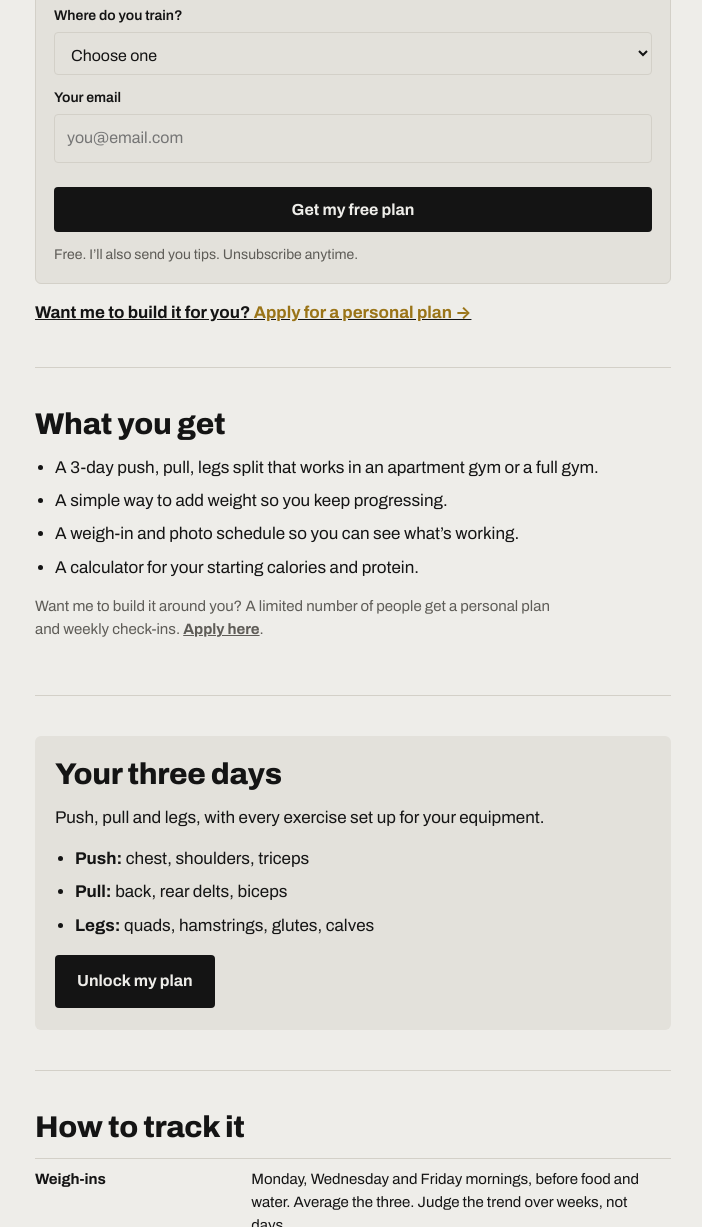
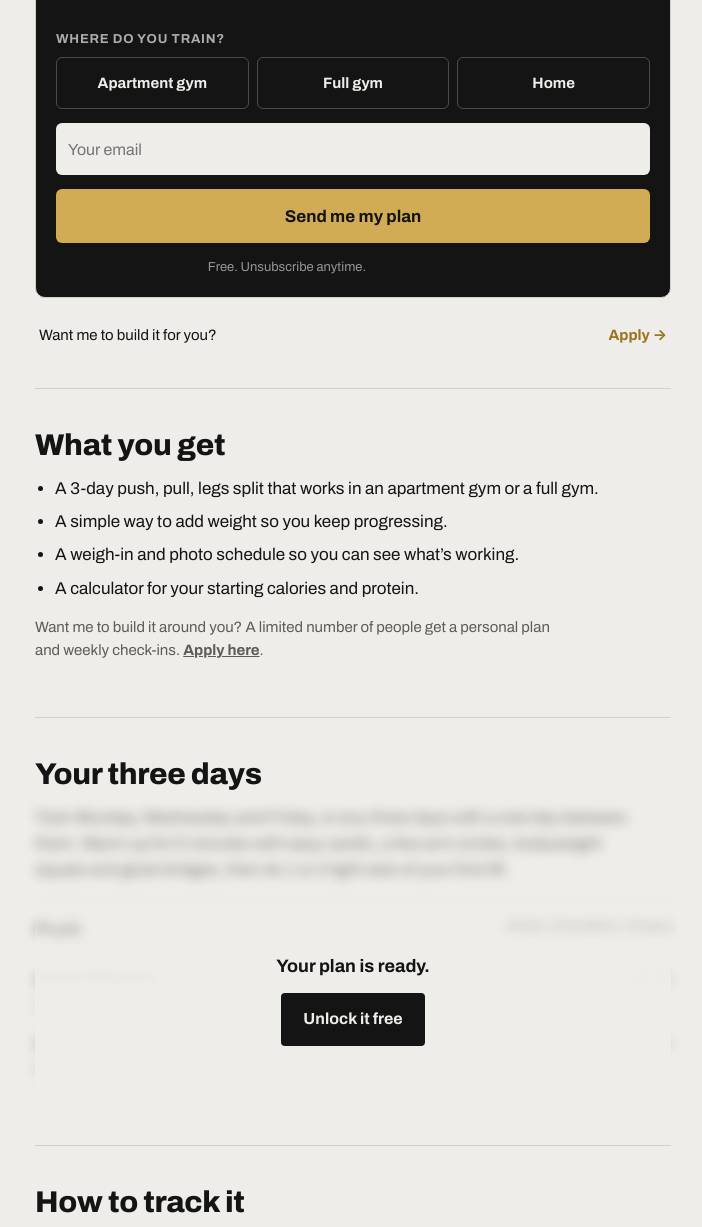
Before and after one commit to cornellwilson1234/strongbybornell, a plain HTML site: page index.html in a window 1280 px wide. Shown: the part 441-1668 px from the top of the page, without its empty margins (287-989 px from the left). Drawn offline with Linux system fonts and the light colour scheme.

Commit message:
Polish homepage signup: dark card, tap tiles, blurred plan preview
Co-Authored-By: Claude Opus 5.5 <noreply@anthropic.com>
Claude-Session: https://claude.ai/code/session_01LzkY6eexHJCbjsQdrC2Njh

```diff
--- a/index.html
+++ b/index.html
@@ -12,6 +12,7 @@ box-sizing:border-box;padding-top:env(safe-area-inset-top,0px);padding-bottom:en
 :root[data-theme="dark"]{color-scheme:dark;--bg:#121212;--ink:#EDEAE2;--mute:#A09D95;--gold:#D2AC55;--line:#2E2E2C;--panel:#1C1C1B;--btn:#D2AC55;--btnt:#121212}
 html{scroll-padding-top:env(safe-area-inset-top,0px)}
 *{box-sizing:border-box}
+[hidden]{display:none!important}
 body{margin:0;background:var(--bg);color:var(--ink);font-family:"Archivo",system-ui,-apple-system,"Segoe UI",Helvetica,Arial,sans-serif;font-size:17px;line-height:1.55}
 .w{max-width:680px;margin:0 auto;padding:0 22px}
 header.hero{padding:56px 0 40px;border-bottom:1px solid var(--line)}
@@ -43,22 +44,35 @@ input,select{width:100%;font:inherit;font-size:16px;padding:11px 12px;background
 table{border-collapse:collapse;width:100%;font-size:15px;margin-bottom:14px}
 td,th{text-align:left;padding:9px 8px 9px 0;border-top:1px solid var(--line);vertical-align:top}th{font-weight:700;width:34%}
 .apply{background:var(--panel);margin:40px -22px 0;padding:36px 22px 44px}
-.grab{margin-top:6px;background:var(--panel);border:1px solid var(--line);border-radius:6px;padding:18px}
-.grab h2{font-size:22px;margin-bottom:6px}
-.grab form{display:grid;gap:12px}
-.grab .btn{width:100%;text-align:center}
-.small{font-size:14px;color:var(--mute);margin:0}
-.toapply{display:inline-block;margin-top:16px;font-weight:700;color:var(--ink)}
-.toapply span{color:var(--gold)}
-.ok{background:var(--panel);border-left:4px solid var(--gold);padding:14px 16px;margin-top:6px}
-.ok p{margin:0}
-.lock{background:var(--panel);padding:22px 20px;border-radius:6px;text-align:left}
-.lock ul{margin-bottom:16px}
+.grab{--c-bg:#141414;--c-fg:#EEEDE9;--c-gold:#D2AC55;margin-top:4px;background:var(--c-bg);color:var(--c-fg);border:1px solid var(--line);border-radius:10px;padding:22px 20px 20px}
+.grab h2{font-size:24px;margin:0 0 4px;color:var(--c-fg)}
+.grab .sub{margin:0 0 18px;font-size:15px;opacity:.75}
+.grab form{display:grid;gap:14px}
+.grab .q{font-size:13px;font-weight:700;letter-spacing:.06em;text-transform:uppercase;opacity:.7;margin:0 0 8px}
+.tiles{display:grid;grid-template-columns:repeat(3,1fr);gap:8px}
+.tiles label{position:relative;margin:0;cursor:pointer}
+.tiles input{position:absolute;inset:0;opacity:0;margin:0;cursor:pointer}
+.tiles span{display:flex;align-items:center;justify-content:center;text-align:center;min-height:52px;padding:8px 6px;border-radius:6px;border:1.5px solid color-mix(in srgb,var(--c-fg) 25%,transparent);font-weight:700;font-size:15px;line-height:1.2}
+.tiles input:checked+span{background:var(--c-gold);border-color:var(--c-gold);color:var(--c-bg)}
+.tiles input:focus-visible+span{outline:3px solid var(--c-gold);outline-offset:2px}
+.grab input[type=email]{background:var(--c-fg);color:#141414;border:0;height:52px;border-radius:6px}
+.grab .go{width:100%;background:var(--c-gold);color:var(--c-bg);height:54px;border-radius:6px;font-size:17px;margin:0}
+.grab .fine{font-size:13px;opacity:.6;margin:0;text-align:center}
+.err{color:#F2B8B5;font-size:14px;font-weight:600;margin:0}
+.err:empty{display:none}
+.ok{display:flex;gap:12px;align-items:center}
+.ok b{display:block;font-size:20px;color:var(--c-fg)}
+.ok p{margin:0;opacity:.8;font-size:15px}
+.ok i{flex:none;width:36px;height:36px;border-radius:50%;background:var(--c-gold);color:var(--c-bg);display:grid;place-items:center;font-style:normal;font-weight:900}
+.toapply{display:flex;justify-content:space-between;align-items:center;gap:12px;margin-top:12px;padding:14px 4px 0;text-decoration:none;color:var(--ink);font-size:15px}
+.toapply b{color:var(--gold);white-space:nowrap}
+.locked{position:relative}
+.locked .preview{filter:blur(6px);opacity:.5;pointer-events:none;user-select:none;max-height:300px;overflow:hidden}
+.locked .gate{position:absolute;inset:auto 0 0 0;top:90px;display:flex;flex-direction:column;align-items:center;justify-content:center;gap:12px;text-align:center;background:linear-gradient(to bottom,transparent,var(--bg) 45%)}
+.locked .gate p{margin:0;font-weight:700;font-size:18px}
+.gate{display:none}
 .sw{display:none}
 body[data-setup="apt"] .sw.apt,body[data-setup="gym"] .sw.gym,body[data-setup="home"] .sw.home{display:inline}
-.err{color:#B3261E;font-size:14px;font-weight:600;margin:0}
-@media (prefers-color-scheme:dark){:root:not([data-theme="light"]) .err{color:#F2B8B5}}
-:root[data-theme="dark"] .err{color:#F2B8B5}
 footer{padding:26px 0 40px;color:var(--mute);font-size:13px;line-height:1.5}
 @media (prefers-reduced-motion:no-preference){header.hero h1{animation:rise .7s ease-out both}@keyframes rise{from{opacity:0;transform:translateY(14px)}to{opacity:1;transform:none}}}
 </style>
@@ -70,18 +84,22 @@ footer{padding:26px 0 40px;color:var(--mute);font-size:13px;line-height:1.5}
 <h1>STRONG</h1>
 <p class="lede">A free 3-day plan to start building muscle, with a way to track it and a way to figure out how much to eat.</p>
 <div class="grab" id="get">
-<h2>Get your free plan</h2>
-<p class="small" style="margin-bottom:14px">Pick where you train and I’ll set up the plan for your equipment.</p>
 <form id="signup" novalidate>
-<div><label for="setup">Where do you train?</label><select id="setup" required><option value="">Choose one</option><option value="apt">Apartment gym</option><option value="gym">Full gym</option><option value="home">Home</option></select></div>
-<div><label for="em">Your email</label><input id="em" type="email" autocomplete="email" inputmode="email" placeholder="you@email.com" required></div>
+<div><h2>Get your free plan</h2><p class="sub">Set up for the equipment you have.</p></div>
+<div><p class="q" id="wq">Where do you train?</p>
+<div class="tiles" role="radiogroup" aria-labelledby="wq">
+<label><input type="radio" name="setup" value="apt"><span>Apartment gym</span></label>
+<label><input type="radio" name="setup" value="gym"><span>Full gym</span></label>
+<label><input type="radio" name="setup" value="home"><span>Home</span></label>
+</div></div>
+<input id="em" type="email" autocomplete="email" inputmode="email" placeholder="Your email" aria-label="Your email" required>
 <p class="err" id="sErr" role="alert"></p>
-<button class="btn" type="submit" id="sBtn">Get my free plan</button>
-<p class="small">Free. I’ll also send you tips. Unsubscribe anytime.</p>
+<button class="btn go" type="submit" id="sBtn">Send me my plan</button>
+<p class="fine">Free. Unsubscribe anytime.</p>
 </form>
-<div class="ok" id="sOk" hidden><p><b>You’re in.</b> Your <span class="pname">apartment gym</span> plan is below.</p></div>
+<div class="ok" id="sOk" hidden><i>✓</i><div><b>You’re in.</b><p>Your <span class="pname">apartment gym</span> plan is right below.</p></div></div>
 </div>
-<a class="toapply" href="https://forms.gle/cX56DHgS1UnQ3DgS8" target="_blank" rel="noopener">Want me to build it for you? <span>Apply for a personal plan →</span></a>
+<a class="toapply" href="https://forms.gle/cX56DHgS1UnQ3DgS8" target="_blank" rel="noopener">Want me to build it for you? <b>Apply →</b></a>
 </header>
 
 <section id="start">
@@ -96,14 +114,9 @@ footer{padding:26px 0 40px;color:var(--mute);font-size:13px;line-height:1.5}
 </section>
 
 <section id="plan">
-<div class="lock" id="lock">
-<h2>Your three days</h2>
-<p>Push, pull and legs, with every exercise set up for your equipment.</p>
-<ul><li><b>Push:</b> chest, shoulders, triceps</li><li><b>Pull:</b> back, rear delts, biceps</li><li><b>Legs:</b> quads, hamstrings, glutes, calves</li></ul>
-<a class="btn" href="#get">Unlock my plan</a>
-</div>
-<div id="days" hidden>
-<h2>Your <span class="pname">apartment gym</span> plan</h2>
+<h2 id="ptitle">Your three days</h2>
+<div id="days" class="locked">
+<div class="preview" id="pv">
 <p>Train Monday, Wednesday and Friday, or any three days with a rest day between them. Warm up for 5 minutes with easy cardio, a few arm circles, bodyweight squats and glute bridges, then do 1 or 2 light sets of your first lift.</p>
 
 <details open><summary>Push <span>chest, shoulders, triceps</span></summary><div>
@@ -131,6 +144,8 @@ footer{padding:26px 0 40px;color:var(--mute);font-size:13px;line-height:1.5}
 </div></details>
 
 <p style="margin-top:20px"><b>How to add weight.</b> Each lift has a rep range. When you hit the top of the range on every set, go heavier next time. For the first two weeks, stop with 2 or 3 reps left in the tank so you can learn the movements. After that, stop 1 or 2 reps short on the big lifts. Rest 2 to 3 minutes between big lifts and about a minute between small ones.</p>
+</div>
+<div class="gate" id="gate"><p>Your plan is ready.</p><a class="btn" href="#get">Unlock it free</a></div>
 </div>
 </section>
 
@@ -182,13 +197,15 @@ var g=function(i){return document.getElementById(i)};
 function unlock(k){
   document.body.setAttribute("data-setup",k);
   document.querySelectorAll(".pname").forEach(function(e){e.textContent=NAMES[k]});
-  g("lock").hidden=true;g("days").hidden=false;g("signup").hidden=true;g("sOk").hidden=false;
+  g("ptitle").textContent="Your "+NAMES[k]+" plan";
+  g("days").classList.remove("locked");
+  g("signup").hidden=true;g("sOk").hidden=false;
 }
 try{var saved=localStorage.getItem("strongSetup");if(NAMES[saved])unlock(saved)}catch(e){}
 g("signup").addEventListener("submit",function(ev){
   ev.preventDefault();
-  var k=g("setup").value,em=g("em").value.trim(),err=g("sErr");err.textContent="";
-  if(!k){err.textContent="Pick where you train.";g("setup").focus();return}
+  var c=document.querySelector("input[name=setup]:checked"),k=c?c.value:"",em=g("em").value.trim(),err=g("sErr");err.textContent="";
+  if(!k){err.textContent="Pick where you train.";return}
   if(!/^[^\s@]+@[^\s@]+\.[^\s@]+$/.test(em)){err.textContent="Enter a real email so I can send it to you.";g("em").focus();return}
   if(SIGNUP_FORM.action){
     var b=new URLSearchParams();b.set(SIGNUP_FORM.emailEntry,em);b.set(SIGNUP_FORM.setupEntry,LABEL[k]);
@@ -196,7 +213,7 @@ g("signup").addEventListener("submit",function(ev){
   }
   try{localStorage.setItem("strongSetup",k)}catch(e){}
   unlock(k);
-  g("plan").scrollIntoView({behavior:"smooth",block:"start"});
+  setTimeout(function(){g("plan").scrollIntoView({behavior:"smooth",block:"start"})},700);
 });
 })();
 (function(){
```
